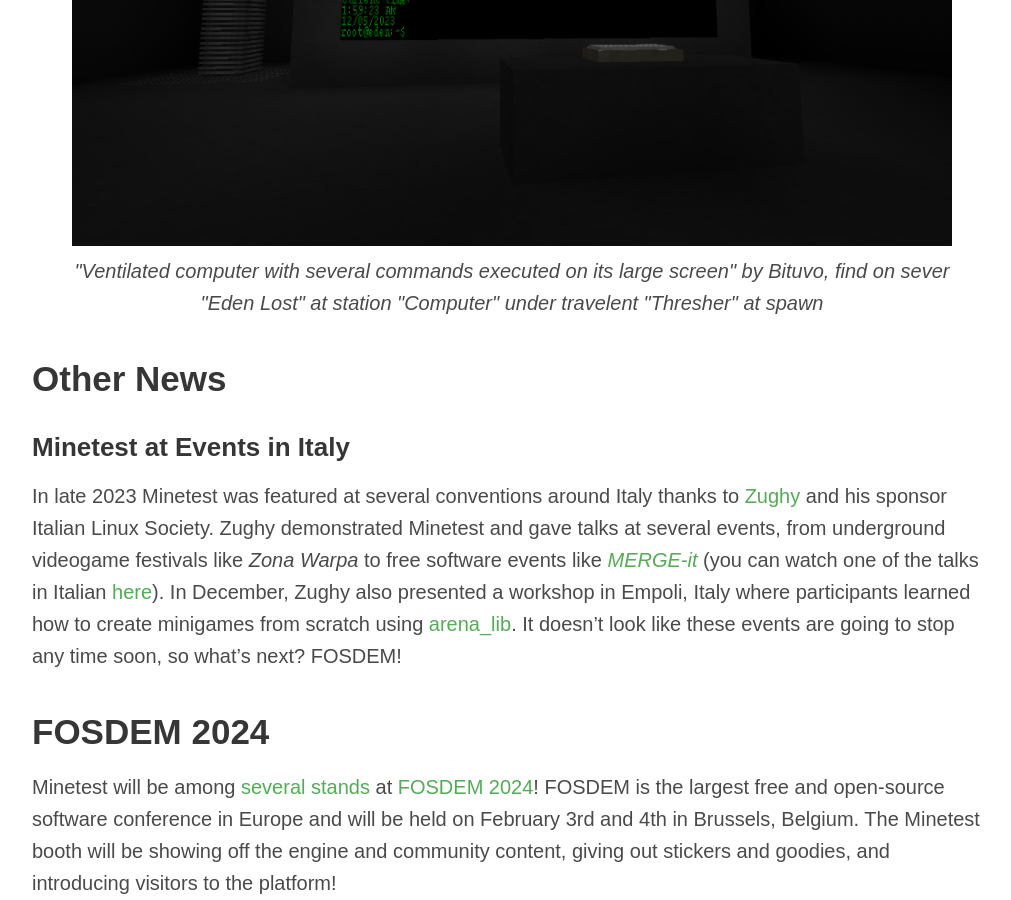
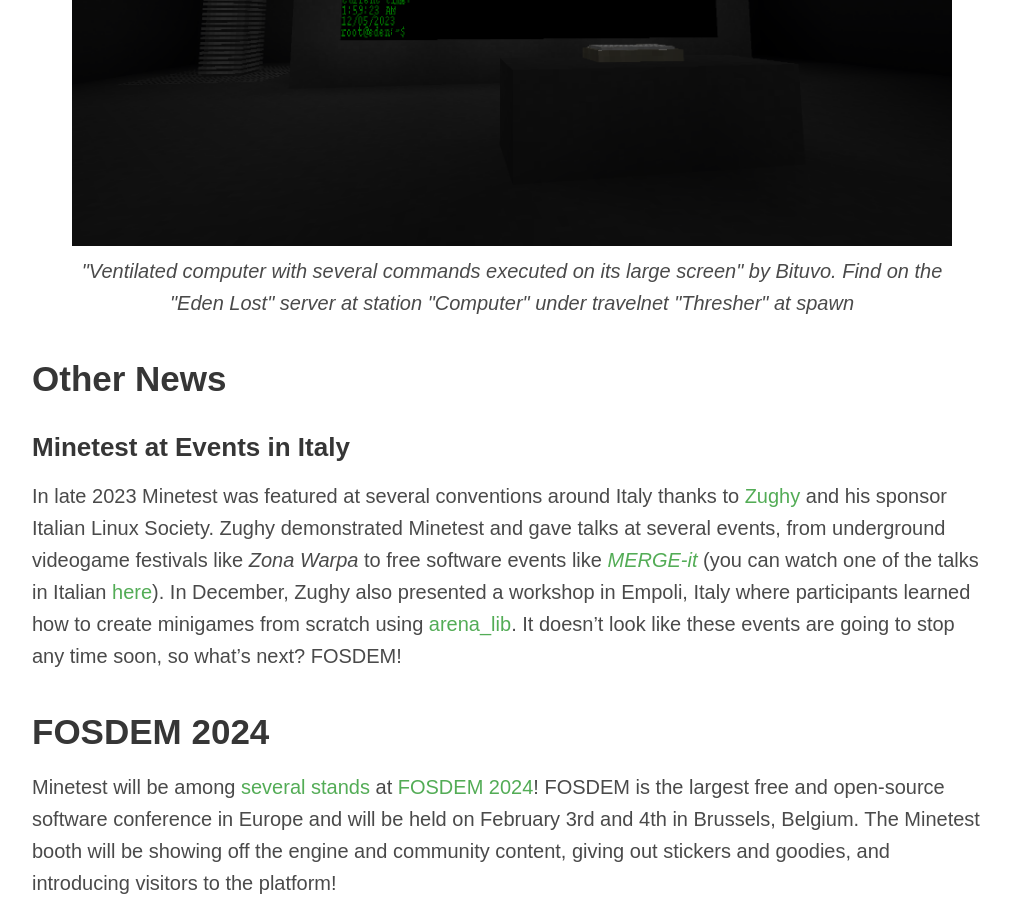
Before and after one commit to minetest/blog, a Jekyll site: the page built from _posts/2024-01-29-January.md, in a window 1280 px wide and 900 px high, scrolled down 9700 px. Shown: the whole window, without its empty margins (128-1139 px from the left). Built offline with Jekyll 4.4.1, drawn with Linux system fonts in a browser that asks for light colours; some of the changed text lies outside the part shown.

Commit message:
Fix typos

```diff
--- a/_posts/2024-01-29-January.md
+++ b/_posts/2024-01-29-January.md
@@ -195,7 +195,7 @@ and markdown on detail pages, and sports a new, faster interface. Check out the
 
 {% include figure.html src="/static/blog/2024_January/colorland.png" caption='"Colorlandia server spawn" by dibesfer' %}
 
-{% include figure.html src="/static/blog/2024_January/digilines_comp.png" caption='"Ventilated computer with several commands executed on its large screen" by Bituvo, find on sever "Eden Lost" at station "Computer" under travelent "Thresher" at spawn' %}
+{% include figure.html src="/static/blog/2024_January/digilines_comp.png" caption='"Ventilated computer with several commands executed on its large screen" by Bituvo. Find on the "Eden Lost" server at station "Computer" under travelnet "Thresher" at spawn' %}
 
 ## Other News
 
```
Also changed, not shown: other parts of _posts/2024-01-29-January.md (+3 -3 lines).
